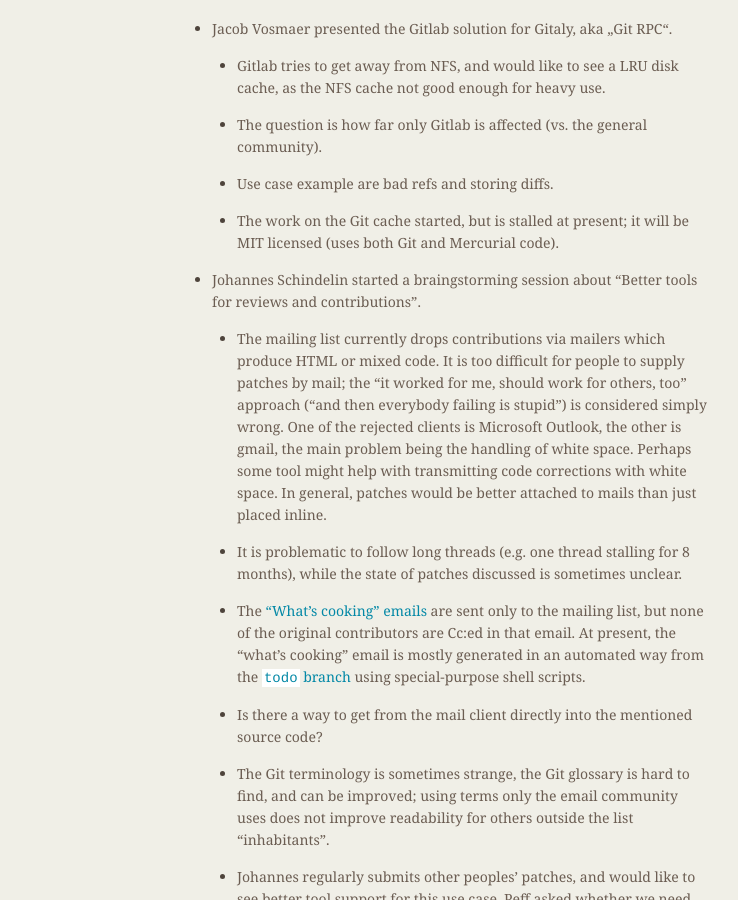
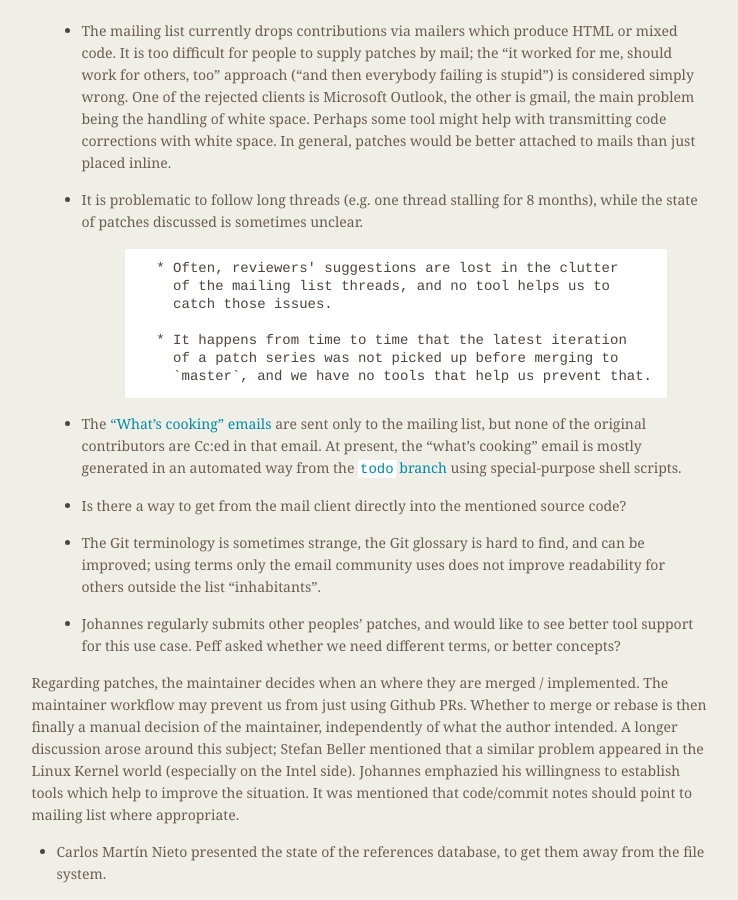
Before and after one commit to git/git.github.io, a Jekyll site: the page built from rev_news/drafts/edition-24.md, in a window 1280 px wide and 900 px high, scrolled down 2395 px. Shown: the whole window, without its empty margins (372-1110 px from the left). Built offline with Jekyll 4.4.1, drawn with Linux system fonts in a browser that asks for light colours.

Commit message:
Rev News: mention two more pain points about the current process
Signed-off-by: Johannes Schindelin <johannes.schindelin@gmx.de>

```diff
--- a/rev_news/drafts/edition-24.md
+++ b/rev_news/drafts/edition-24.md
@@ -184,6 +184,14 @@
 		* It is problematic to follow long threads (e.g. one
                   thread stalling for 8 months), while the state of
                   patches discussed is sometimes unclear.
+
+                * Often, reviewers' suggestions are lost in the clutter
+                  of the mailing list threads, and no tool helps us to
+                  catch those issues.
+
+                * It happens from time to time that the latest iteration
+                  of a patch series was not picked up before merging to
+                  `master`, and we have no tools that help us prevent that.
 
 		* The [“What’s cooking” emails](https://github.com/git/git/blob/v2.11.1/Documentation/SubmittingPatches#L384-L386)
                   are sent only to the mailing list, but none of the original
```
